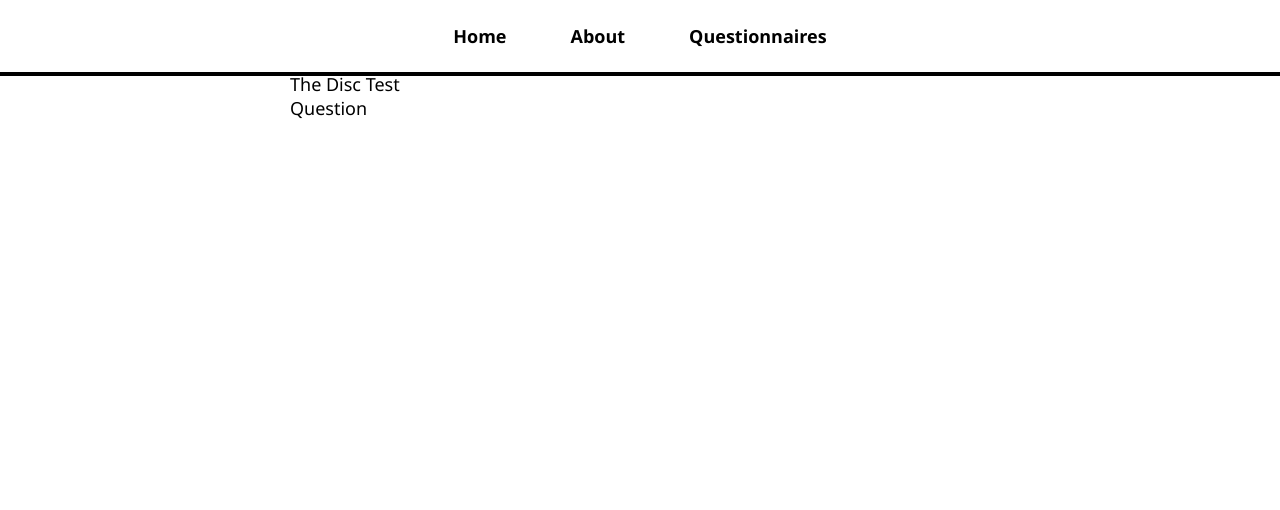
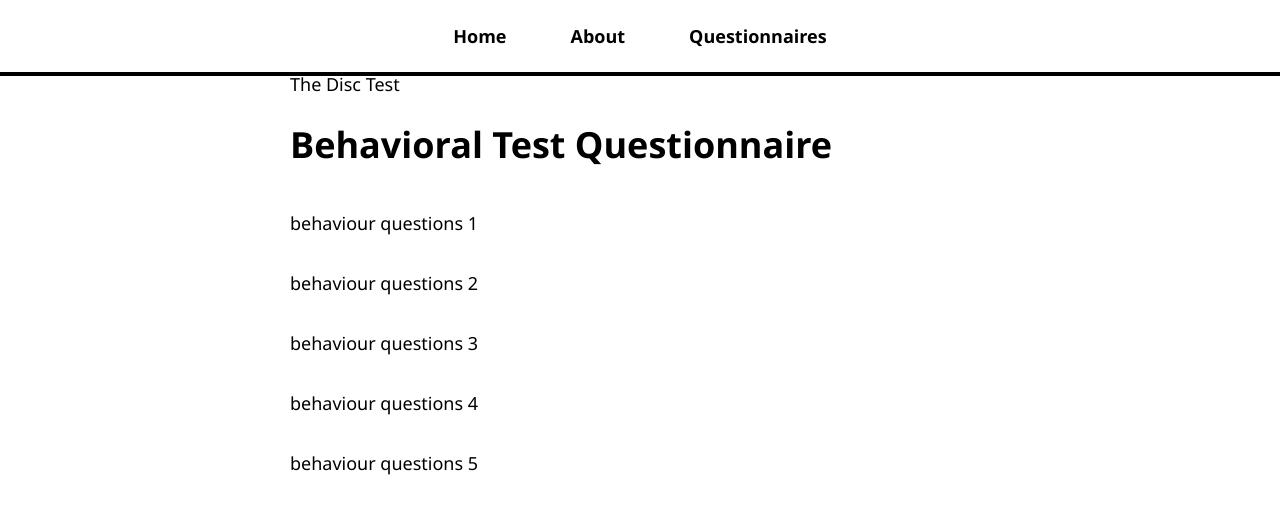
Before and after one commit to willianchu/factor_of_control, a React (Create React App) app: page /questionnaires/disc-test in a window 1280 px wide. Shown: the top 510 px of the page. Built offline with nearby package versions, Linux system fonts and the light colour scheme.

Commit message:
linked params to data CONS retrieve all questions

```diff
--- a/src/pages/QuestionPage.js
+++ b/src/pages/QuestionPage.js
@@ -1,9 +1,17 @@
-
+import { useParams } from "react-router-dom";
+import questionnaires from "../data/Questionnaires-Content";
 const QuestionPage = () => {
-
+  const { questionnaireId } = useParams();
+  const questionnaire = questionnaires.find(question => question.name === questionnaireId);
   return (
     <div>
-      Question
+      <h1>{questionnaire.title}</h1>
+      {questionnaire.content.map((question, index) => (
+        <div key={index}>
+          <p>{question}</p>
+
+        </div>
+      ))}
     </div>
   );
 };
```
Also changed, not shown: src/data/Questionnaires-Content.js (renamed from src/data/Questionaires-Content.js).
